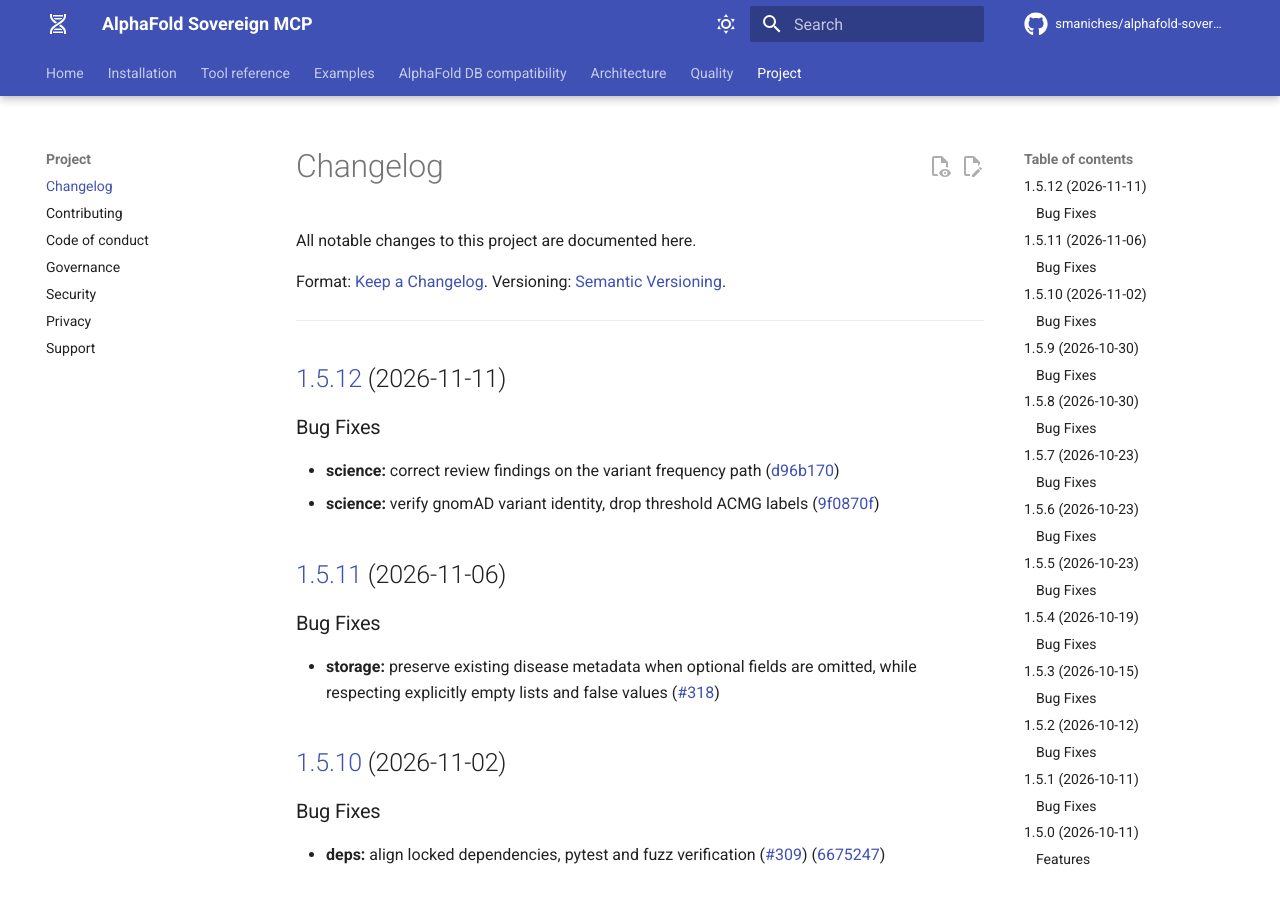
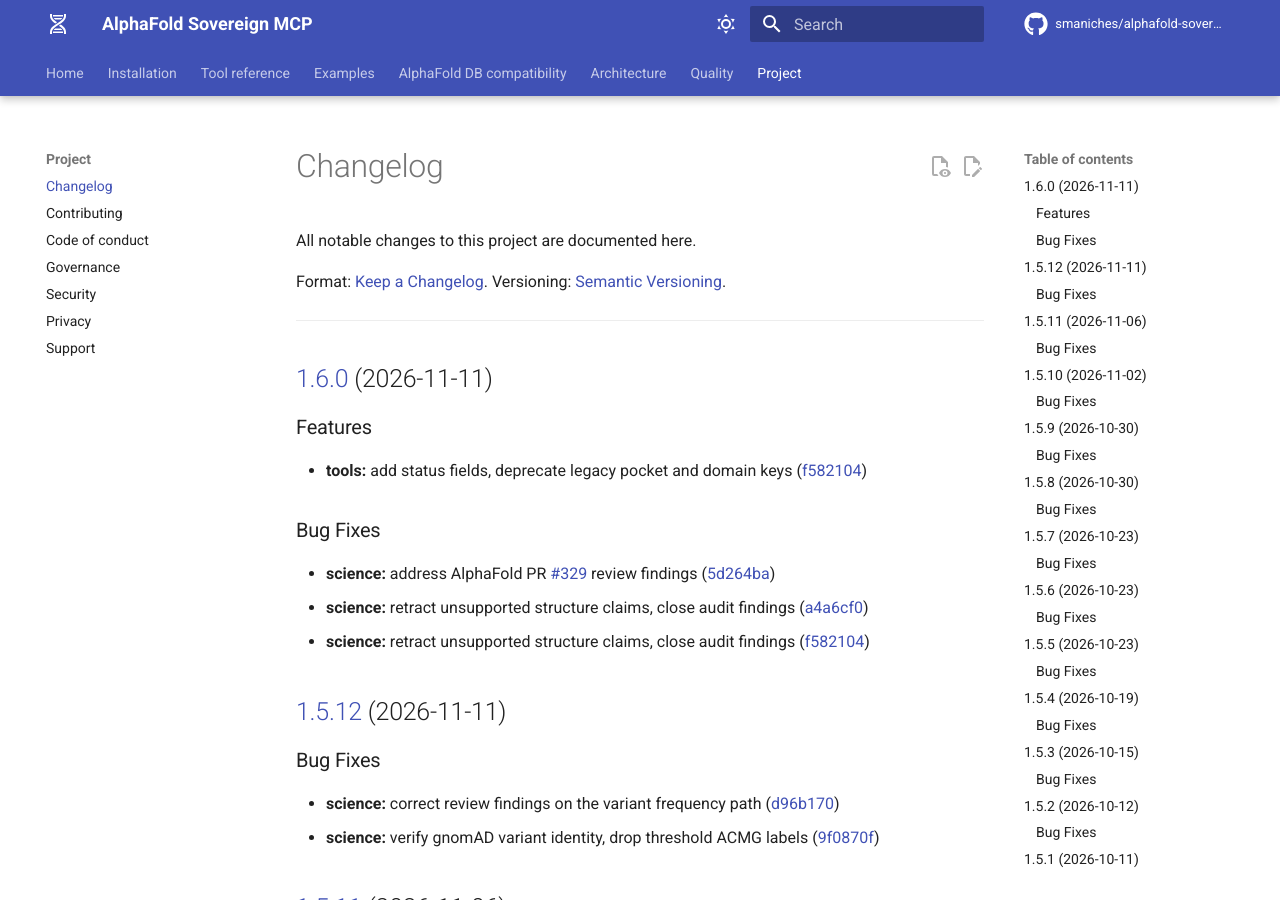
Before and after one commit to smaniches/alphafold-sovereign-mcp, an MkDocs documentation site: the page built from docs/changelog.md, in a window 1280 px wide and 900 px high. Built offline with MkDocs 1.6.1 and Material for MkDocs 9.7.7, drawn with Linux system fonts in a browser that asks for light colours; comment, search, counter and statistics services are not loaded.

Commit message:
chore(main): release 1.6.0

```diff
--- a/CHANGELOG.md
+++ b/CHANGELOG.md
@@ -6,6 +6,20 @@ Format: [Keep a Changelog](https://keepachangelog.com/en/1.1.0/).
 Versioning: [Semantic Versioning](https://semver.org/).
 
 ---
+
+## [1.6.0](https://github.com/smaniches/alphafold-sovereign-mcp/compare/v1.5.12...v1.6.0) (2026-11-11)
+
+
+### Features
+
+* **tools:** add status fields, deprecate legacy pocket and domain keys ([f582104](https://github.com/smaniches/alphafold-sovereign-mcp/commit/f582104f3c87d78ea46fc87be6d7bea4568dd2e1))
+
+
+### Bug Fixes
+
+* **science:** address AlphaFold PR [#329](https://github.com/smaniches/alphafold-sovereign-mcp/issues/329) review findings ([5d264ba](https://github.com/smaniches/alphafold-sovereign-mcp/commit/5d264ba4ba40852fa49b91684439cc96ee43f404))
+* **science:** retract unsupported structure claims, close audit findings ([a4a6cf0](https://github.com/smaniches/alphafold-sovereign-mcp/commit/a4a6cf09c396a28a1663361bfd107355a697d65f))
+* **science:** retract unsupported structure claims, close audit findings ([f582104](https://github.com/smaniches/alphafold-sovereign-mcp/commit/f582104f3c87d78ea46fc87be6d7bea4568dd2e1))
 
 ## [1.5.12](https://github.com/smaniches/alphafold-sovereign-mcp/compare/v1.5.11...v1.5.12) (2026-11-11)
 
--- a/pyproject.toml
+++ b/pyproject.toml
@@ -9,7 +9,7 @@ build-backend = "hatchling.build"
 
 [project]
 name = "alphafold-sovereign-mcp"
-version = "1.5.12"
+version = "1.6.0"
 description = "MCP server wrapping AlphaFold DB and 8 other biomedical data sources, with a local SQLite knowledge graph."
 readme = "README.md"
 license = {text = "Apache-2.0"}
--- a/server.json
+++ b/server.json
@@ -3,7 +3,7 @@
   "name": "io.github.smaniches/alphafold-sovereign-mcp",
   "title": "AlphaFold Sovereign MCP",
   "description": "MCP server for AlphaFold and 8 other biomedical data sources with a local SQLite knowledge graph",
-  "version": "1.5.12",
+  "version": "1.6.0",
   "repository": {
     "url": "https://github.com/smaniches/alphafold-sovereign-mcp",
     "source": "github"
@@ -12,7 +12,7 @@
     {
       "registryType": "pypi",
       "identifier": "alphafold-sovereign-mcp",
-      "version": "1.5.12",
+      "version": "1.6.0",
       "runtimeHint": "uvx",
       "transport": {
         "type": "stdio"
--- a/smithery.yaml
+++ b/smithery.yaml
@@ -16,7 +16,7 @@ description: >-
   must be reviewed by qualified humans before clinical use — see
   STATUS.md and LIMITATIONS.md.
 maturity: beta
-version: "1.5.12" # x-release-please-version
+version: "1.6.0" # x-release-please-version
 homepage: https://github.com/smaniches/alphafold-sovereign-mcp
 license: Apache-2.0
 author:
--- a/src/alphafold_sovereign/__init__.py
+++ b/src/alphafold_sovereign/__init__.py
@@ -11,7 +11,7 @@ Licensed under Apache 2.0.  See `LICENSE`.
 
 from __future__ import annotations
 
-__version__ = "1.5.12"  # x-release-please-version
+__version__ = "1.6.0"  # x-release-please-version
 __author__ = "Santiago Maniches"
 __author_email__ = "santiago@topologica.ai"
 __license__ = "Apache-2.0"
```
Also changed, not shown: README.md (+2 -2 lines), STATUS.md (+2 -2 lines), docs/installation.md (+1 -1 lines), .release-please-manifest.json, .zenodo.json, 2 other files.
